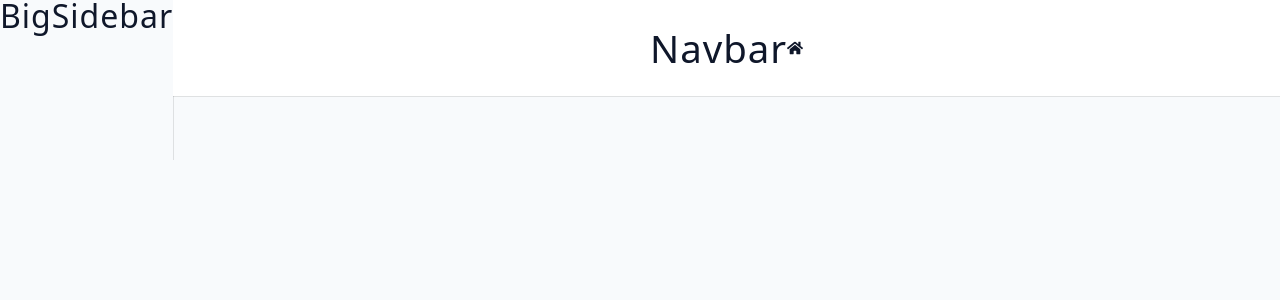
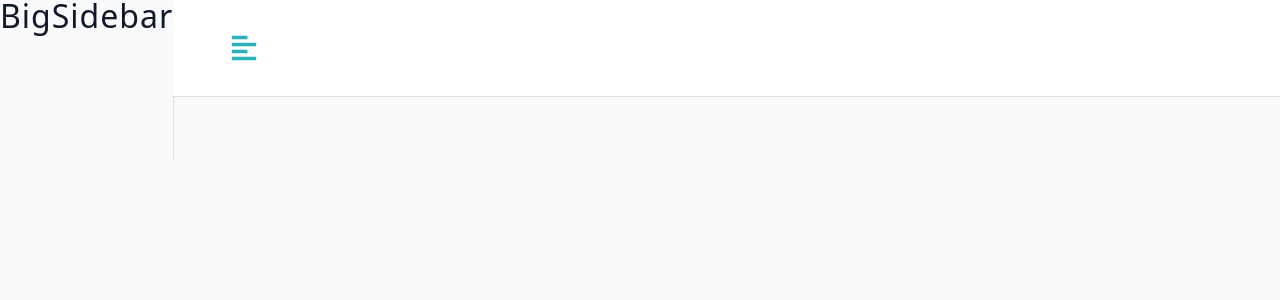
Before and after one commit to Ilesanmi-Erioluwa-Victor/jobify_full_stack, a React (Vite) app in the folder client/: page /dashboard in a window 1280 px wide. Shown: the top 300 px of the page. Built offline with nearby package versions, Linux system fonts and the light colour scheme.

Commit message:
working on DashboardLayout

```diff
--- a/client/src/components/NavBar.jsx
+++ b/client/src/components/NavBar.jsx
@@ -1,12 +1,20 @@
 import Wrapper from 'assets/wrappers/Navbar';
-import { FaHome } from 'react-icons/fa';
+import { FaAlignLeft } from 'react-icons/fa';
+import Logo from './Logo';
 Wrapper;
 
 const NavBar = () => {
   return (
     <Wrapper>
-      <h2>navbar</h2>
-      <FaHome />
+      <div className="nav-center">
+        <button className="toggle-btn">
+          <FaAlignLeft />
+        </button>
+
+        <div>
+          <Logo />
+        </div>
+     </div>
     </Wrapper>
   );
 };
```
